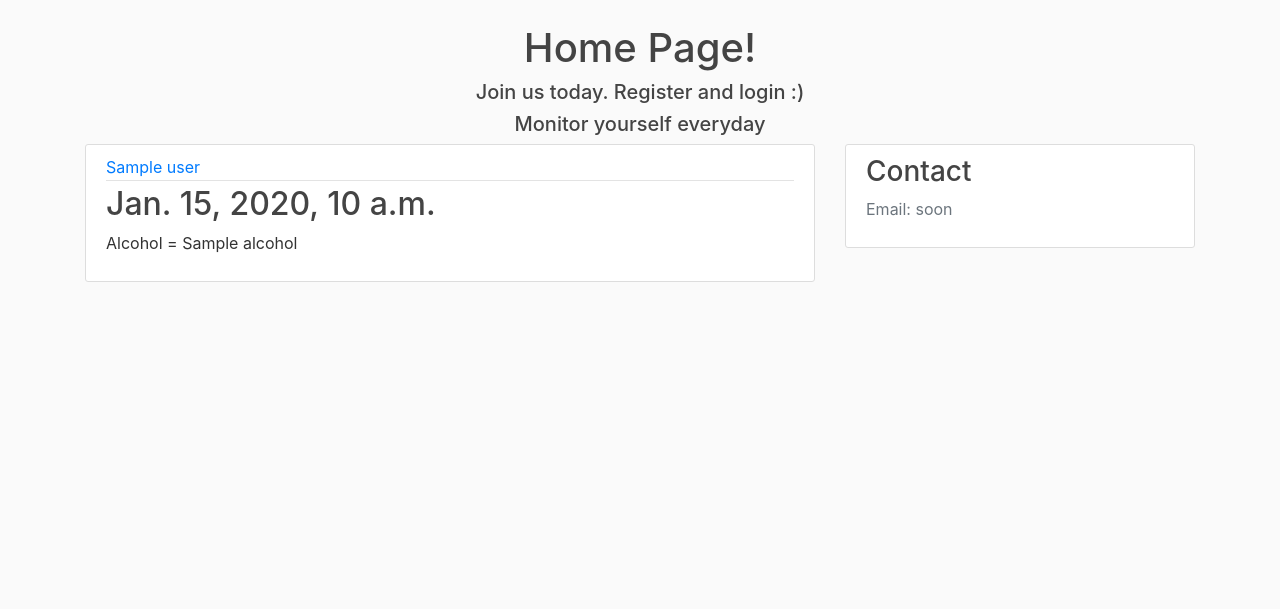
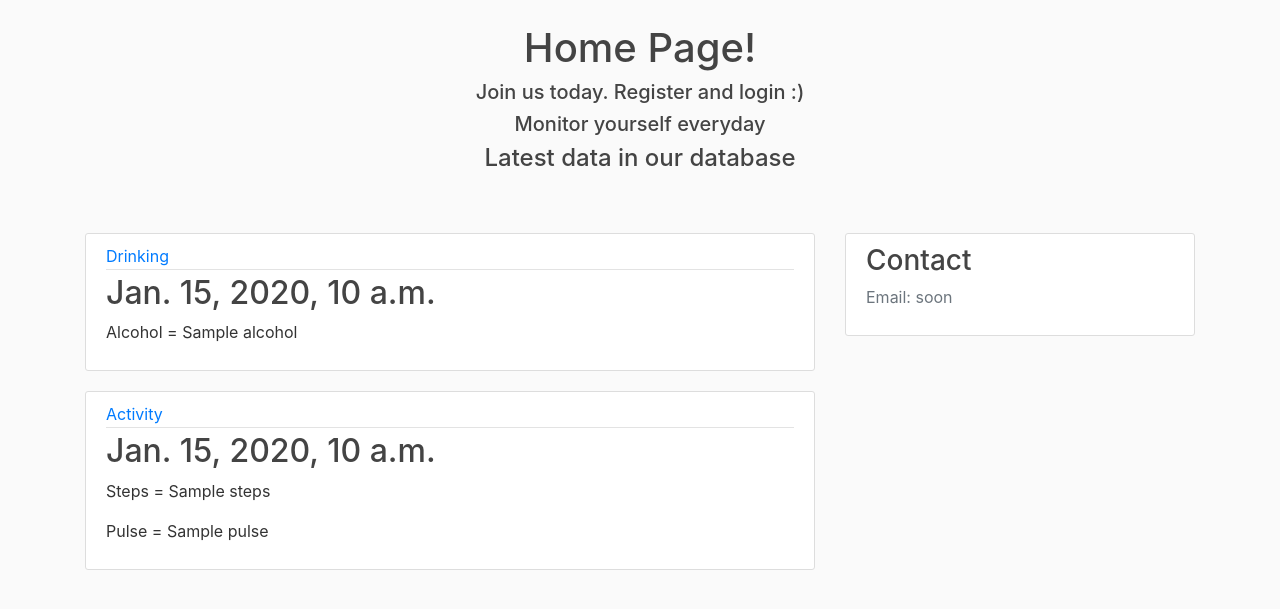
Before and after one commit to SwitchCaseKam/IoT_django_page, a Django app: template blog/templates/blog/home.html in a window 1280 px wide. Shown: the part 56-665 px from the top of the page. Run offline with Django 3.2, Linux system fonts and the light colour scheme; the template is opened without the code that fills it: most values are stand-ins (such as "Sample title", 1, 10 or a date in 2020); some libraries are stand-ins or nearby versions.

Commit message:
Added sorting records in database descending by timestamp at homepage and profilepage

```diff
--- a/blog/templates/blog/home.html
+++ b/blog/templates/blog/home.html
@@ -1,22 +1,42 @@
           <center> <h1>Home Page!</h1>
              <h5>Join us today. Register and login :)</h5>
 
-                <h5>Monitor yourself everyday</h5></center>
+                <h5>Monitor yourself everyday</h5>
+          <h4 style="margin-bottom: 60px">Latest data in our database</h4>
+          </center>
+
 
 {% extends "blog/base.html" %}
 {% block content %}
-    {% for drinking in drinkings %}
+    {% for drink in drinking %}
 
          <article class="media content-section">
           <div class="media-body">
             <div class="article-metadata">
-                <a class="mr-2" href="#">{{ drinking.user }}</a>
+                <a class="mr-2" href="#">Drinking</a>
 
             </div>
-            <h2><a class="article-title" href="#">{{ drinking.timestamp }}</a></h2>
-            <p class="article-content">Alcohol = {{ drinking.alcohol }}</p>
+            <h2><a class="article-title" href="#">{{ drink.timestamp }}</a></h2>
+            <p class="article-content">Alcohol = {{ drink.alcohol }}</p>
 
           </div>
         </article>
     {% endfor %}
+
+    {% for active in activity %}
+
+         <article class="media content-section">
+          <div class="media-body">
+            <div class="article-metadata">
+                <a class="mr-2" href="#">Activity </a>
+
+            </div>
+            <h2><a class="article-title" href="#">{{ active.timestamp }}</a></h2>
+            <p class="article-content">Steps = {{ active.steps }}</p>
+            <p class="article-content">Pulse = {{ active.pulse }}</p>
+
+          </div>
+        </article>
+
+    {% endfor %}
 {% endblock content %}
--- a/blog/views.py
+++ b/blog/views.py
@@ -26,8 +26,8 @@ def home(request):
         #'posts': Post.objects.all()
         #'stats': Stats.objects.all()
         #'tests': Test.objects.using('smartband_database').all(),
-        'drinkings' : Drinking.objects.using('new_smartband_db').all(),
-        'activities': Activity.objects.using('new_smartband_db').all()
+        'drinking' : Drinking.objects.using('new_smartband_db').order_by('-timestamp').all(),
+        'activity': Activity.objects.using('new_smartband_db').order_by('-timestamp').all()
     }
     return render(request, 'blog/home.html', context)
 
--- a/users/views.py
+++ b/users/views.py
@@ -29,8 +29,8 @@ def profile(request):
         #'stats': Stats.objects.all()
         #'tests': Test.objects.using('smartband_database').all(),
 
-        'drinking': Drinking.objects.using('new_smartband_db').filter(user=current_user_id),
-        'activity': Activity.objects.using('new_smartband_db').filter(user=current_user_id)
+        'drinking': Drinking.objects.using('new_smartband_db').filter(user=current_user_id).order_by('-timestamp'),
+        'activity': Activity.objects.using('new_smartband_db').filter(user=current_user_id).order_by('-timestamp')
 
 
     }
```
Also changed, not shown: db.sqlite3.
